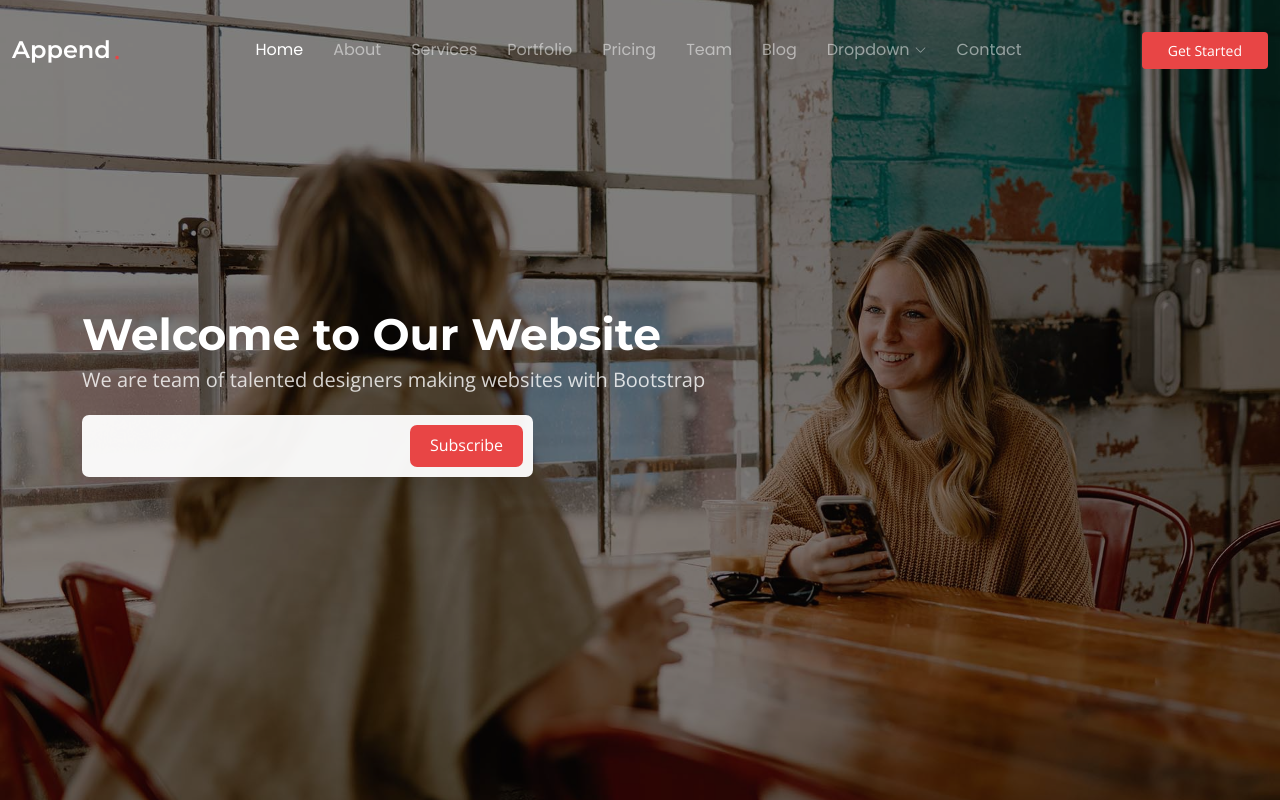
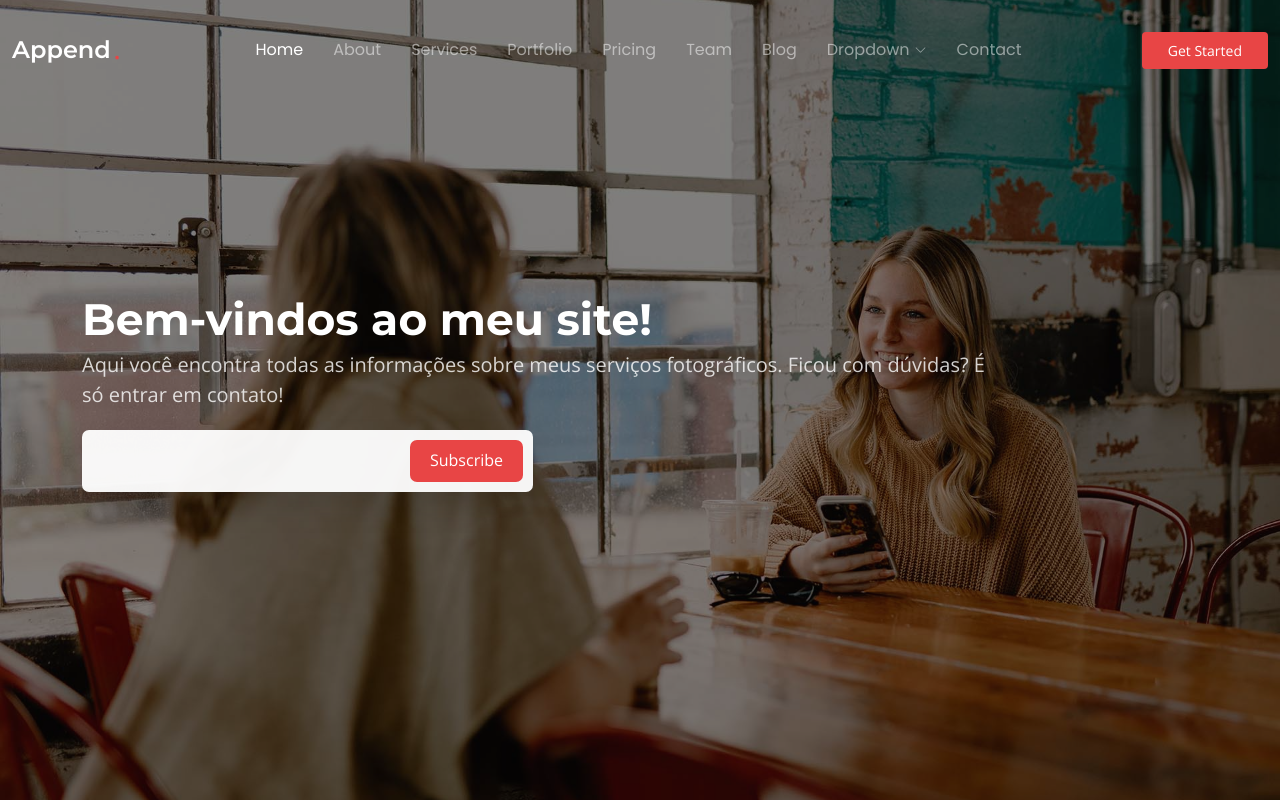
Before and after one commit to Victoriavr2/fotografia, a plain HTML site: page index.html in a window 1280 px wide. Shown: the top 800 px of the page. Drawn offline with nearby package versions, Linux system fonts and the light colour scheme; files that its build step writes are made by us from their sources; files whose address does not match are found by name.

Commit message:
Update index.html

```diff
--- a/index.html
+++ b/index.html
@@ -93,8 +93,9 @@
       <div class="container">
         <div class="row">
           <div class="col-lg-10">
-            <h2 data-aos="fade-up" data-aos-delay="100">Welcome to Our Website</h2>
-            <p data-aos="fade-up" data-aos-delay="200">We are team of talented designers making websites with Bootstrap</p>
+            <h2 data-aos="fade-up" data-aos-delay="100">Bem-vindos ao meu site!</h2>
+            <p data-aos="fade-up" data-aos-delay="200">Aqui você encontra todas as informações sobre meus serviços fotográficos.
+ Ficou com dúvidas? É só entrar em contato!</p>
           </div>
           <div class="col-lg-5" data-aos="fade-up" data-aos-delay="300">
             <form action="forms/newsletter.php" method="post" class="php-email-form">
```
